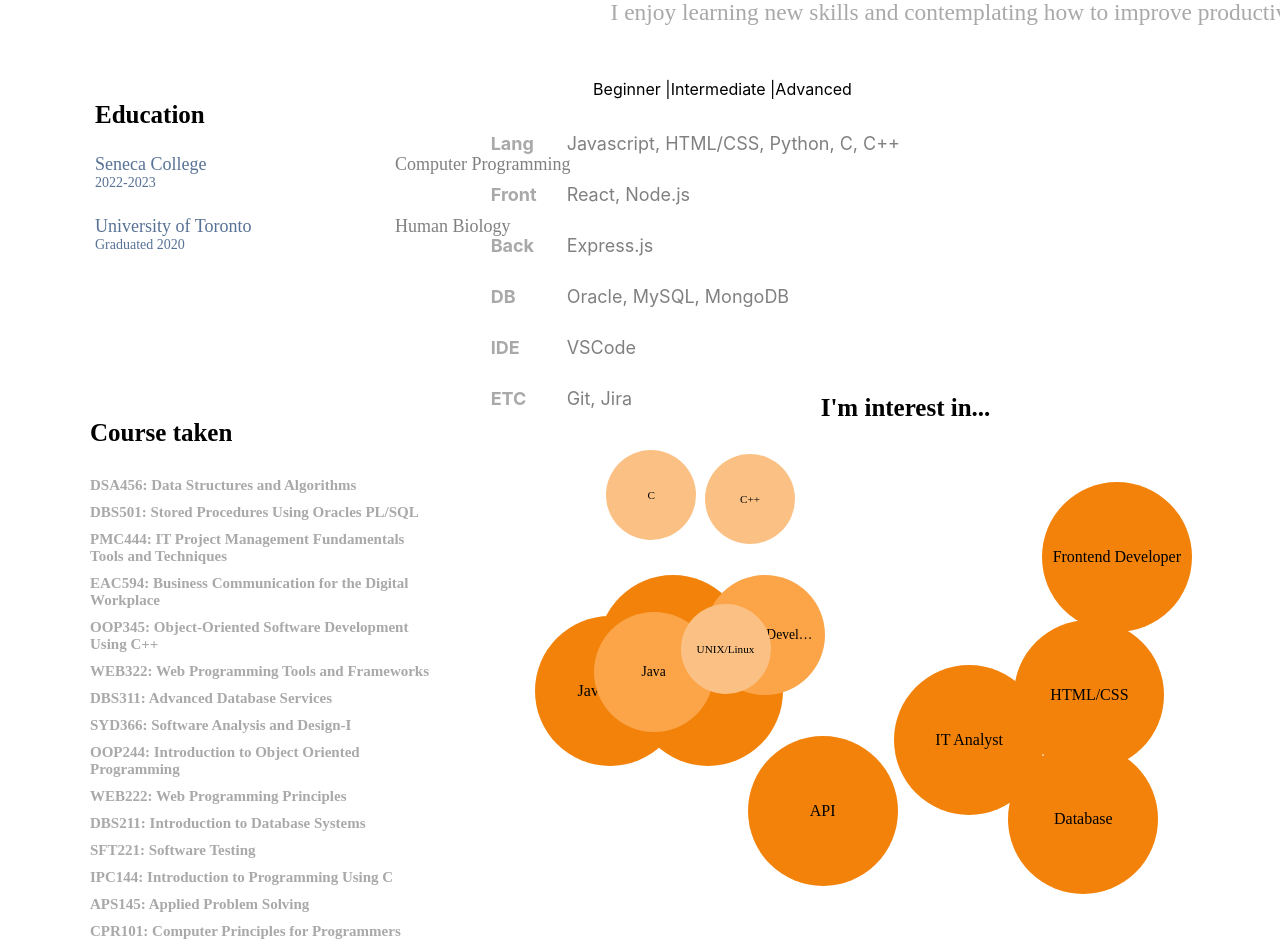
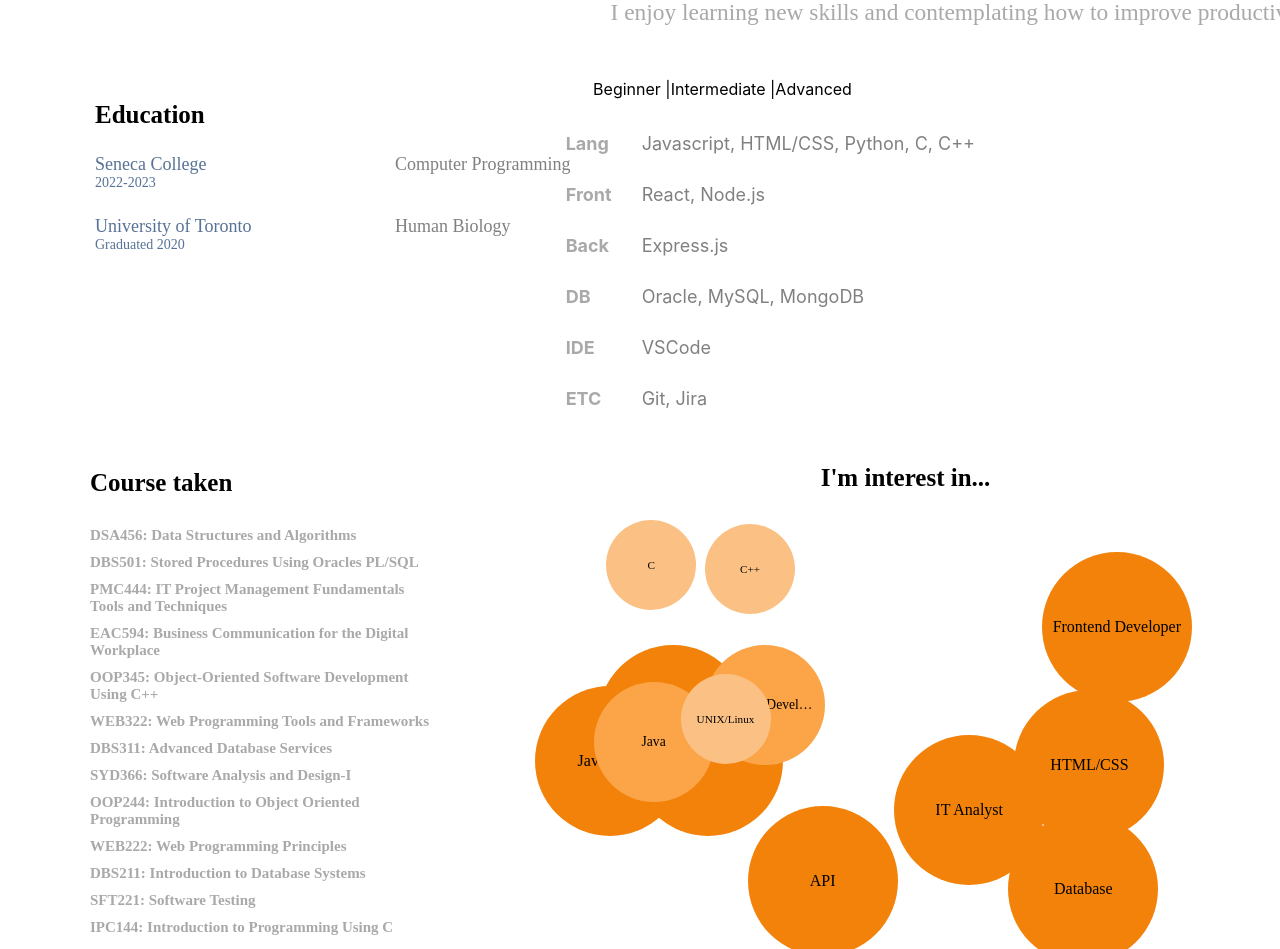
Before and after one commit to yejin2329/portfolio1, a React (Create React App) app: page /about-me in a window 1280 px wide. Shown: the part 443-1392 px from the top of the page. Built offline with nearby package versions, Linux system fonts and the light colour scheme.

Commit message:
modify css

```diff
--- a/src/App.css
+++ b/src/App.css
@@ -300,7 +300,7 @@ html, body, #root{
 
   float:right;
   width: calc(50% - 40px);
-  margin-left: 300px;
+  margin-left: 375px;
 }
 
 .skill-container .element.beginner {
@@ -408,7 +408,7 @@ html, body, #root{
   min-height:30vh;
   text-align:left;
   margin-left: 70px;
-  margin-top:300px;
+  margin-top:350px;
   font-family: "Times New Roman", Times, serif;
 }
 
@@ -430,7 +430,7 @@ html, body, #root{
   position: relative;
   height: 500px;
   width: 100%; /* Full width */
-  margin-top:220px;
+  margin-top:290px;
   margin-left: 70px;
   font-family: "Times New Roman", Times, serif;
 }
```
